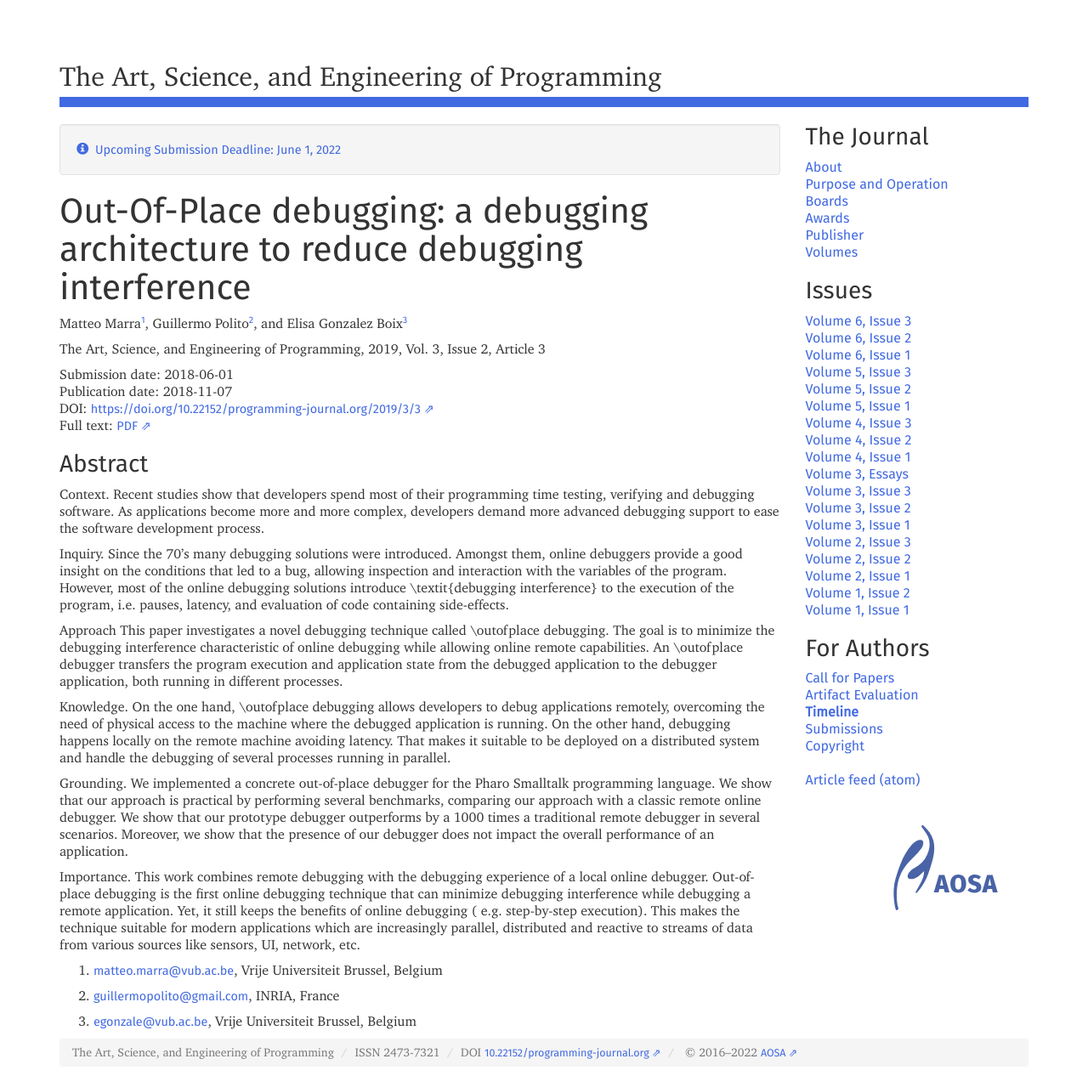
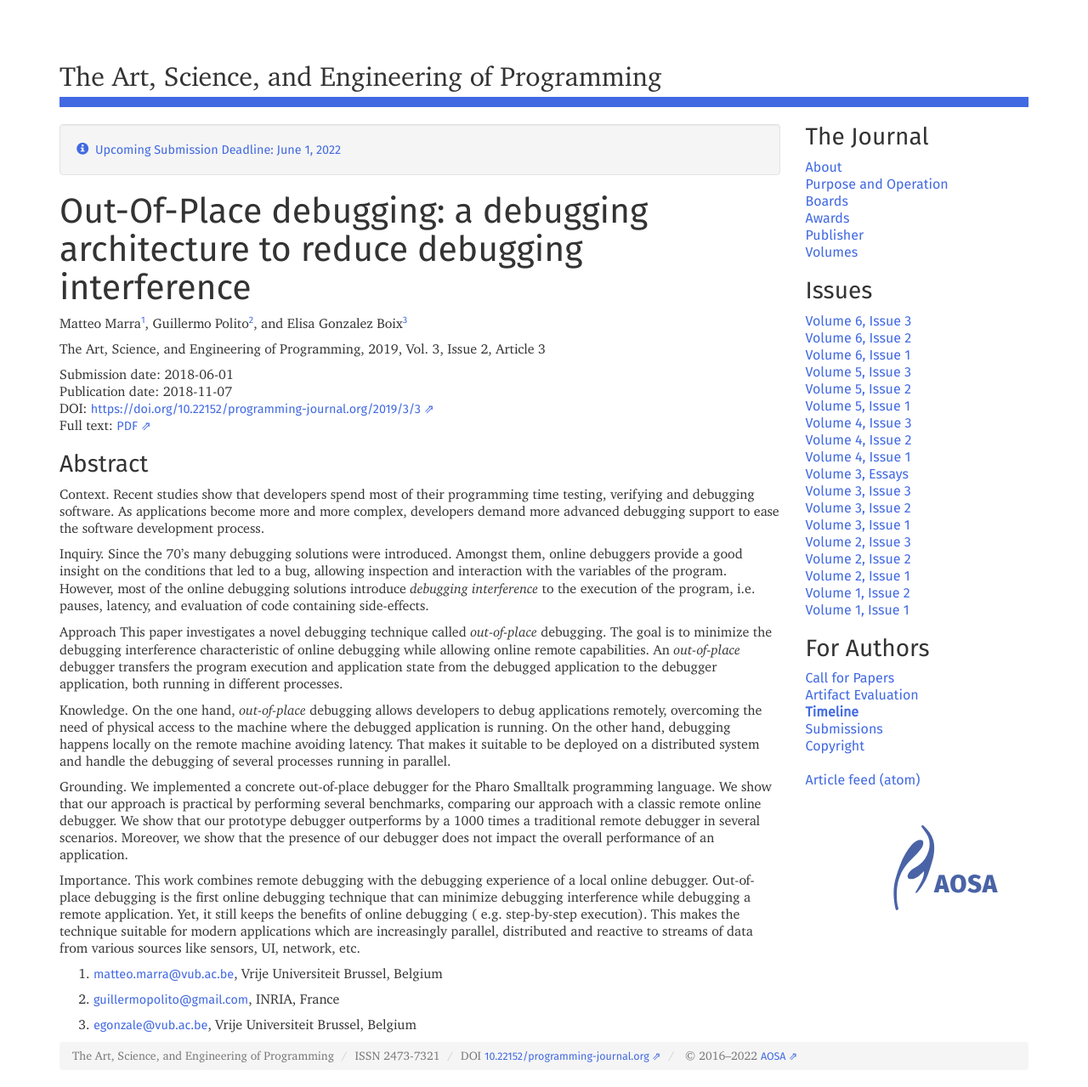
Before and after one commit to programming-journal/programming-journal.github.io, a Jekyll site: the page built from 2019/3/3/index.markdown, in a window 1280 px wide. Shown: the whole page at 85% size. Built offline with Jekyll 4.4.1, drawn with Linux system fonts in a browser that asks for light colours.

Commit message:
[housekeeping] remove some leftover tex in markdown

```diff
--- a/2019/3/3/index.markdown
+++ b/2019/3/3/index.markdown
@@ -28,15 +28,15 @@ excerpt: |
     Inquiry.
     Since the 70's many debugging solutions were introduced.
     Amongst them, online debuggers provide a good insight on the conditions that led to a bug, allowing inspection and interaction with the variables of the program.
-    However, most of the online debugging solutions introduce \textit{debugging interference} to the execution of the program, i.e.  pauses, latency, and evaluation of code containing side-effects.
+    However, most of the online debugging solutions introduce *debugging interference* to the execution of the program, i.e.  pauses, latency, and evaluation of code containing side-effects.
 
     Approach
-    This paper investigates a novel debugging technique called \outofplace debugging.
+    This paper investigates a novel debugging technique called *out-of-place* debugging.
     The goal is to minimize the debugging interference characteristic of online debugging while allowing online remote capabilities.
-    An \outofplace debugger transfers the program execution and application state from the debugged application to the debugger application, both running in different processes.
+    An *out-of-place* debugger transfers the program execution and application state from the debugged application to the debugger application, both running in different processes.
 
     Knowledge.
-    On the one hand, \outofplace debugging allows developers to debug applications remotely, overcoming the need of physical access to the machine where the debugged application is running.
+    On the one hand, *out-of-place* debugging allows developers to debug applications remotely, overcoming the need of physical access to the machine where the debugged application is running.
     On the other hand, debugging happens locally on the remote machine avoiding latency.
     That makes it suitable to be deployed on a distributed system and handle the debugging of several processes running in parallel.
 
@@ -72,15 +72,15 @@ As applications become more and more complex, developers demand more advanced de
 Inquiry.
 Since the 70's many debugging solutions were introduced.
 Amongst them, online debuggers provide a good insight on the conditions that led to a bug, allowing inspection and interaction with the variables of the program.
-However, most of the online debugging solutions introduce \textit{debugging interference} to the execution of the program, i.e.  pauses, latency, and evaluation of code containing side-effects.
+However, most of the online debugging solutions introduce *debugging interference* to the execution of the program, i.e.  pauses, latency, and evaluation of code containing side-effects.
 
 Approach
-This paper investigates a novel debugging technique called \outofplace debugging.
+This paper investigates a novel debugging technique called *out-of-place* debugging.
 The goal is to minimize the debugging interference characteristic of online debugging while allowing online remote capabilities.
-An \outofplace debugger transfers the program execution and application state from the debugged application to the debugger application, both running in different processes.
+An *out-of-place* debugger transfers the program execution and application state from the debugged application to the debugger application, both running in different processes.
 
 Knowledge.
-On the one hand, \outofplace debugging allows developers to debug applications remotely, overcoming the need of physical access to the machine where the debugged application is running.
+On the one hand, *out-of-place* debugging allows developers to debug applications remotely, overcoming the need of physical access to the machine where the debugged application is running.
 On the other hand, debugging happens locally on the remote machine avoiding latency.
 That makes it suitable to be deployed on a distributed system and handle the debugging of several processes running in parallel.
 
--- a/2020/4/12/index.markdown
+++ b/2020/4/12/index.markdown
@@ -22,7 +22,7 @@ excerpt: |
 
     The objective of test prioritization is to rank tests so that defects, if present, are found as early as possible or with the least costs. While there are numerous static approaches that output a ranking of tests solely based on the current version of a program, we focus on change-based test prioritization, which recommends tests that likely fail in response to the most recent program change. The canonical approach relies on coverage data and prioritizes tests that cover the changed region, but obtaining and updating coverage data is costly. More recently, information retrieval techniques that exploit overlapping vocabulary between change and tests have proven to be powerful, yet lightweight.
 
-    In this work, we demonstrate the capabilities of information retrieval for prioritizing tests in dynamic programming languages using Python as example. We discuss and measure previously understudied variation points, including how contextual information around a program change can be used, and design alternatives to the widespread \emph{TF-IDF} retrieval model tailored to retrieving failing tests.
+    In this work, we demonstrate the capabilities of information retrieval for prioritizing tests in dynamic programming languages using Python as example. We discuss and measure previously understudied variation points, including how contextual information around a program change can be used, and design alternatives to the widespread *TF-IDF* retrieval model tailored to retrieving failing tests.
 
     To obtain program changes with associated test failures, we designed a tool that generates a large set of faulty changes from version history along with their test results. Using this data set, we compared existing and new lexical prioritization strategies using four open-source Python projects, showing large improvements over untreated and random test orders and results consistent with related work in statically typed languages.
 
@@ -45,7 +45,7 @@ The practice of unit testing enables programmers to obtain automated feedback on
 
 The objective of test prioritization is to rank tests so that defects, if present, are found as early as possible or with the least costs. While there are numerous static approaches that output a ranking of tests solely based on the current version of a program, we focus on change-based test prioritization, which recommends tests that likely fail in response to the most recent program change. The canonical approach relies on coverage data and prioritizes tests that cover the changed region, but obtaining and updating coverage data is costly. More recently, information retrieval techniques that exploit overlapping vocabulary between change and tests have proven to be powerful, yet lightweight.
 
-In this work, we demonstrate the capabilities of information retrieval for prioritizing tests in dynamic programming languages using Python as example. We discuss and measure previously understudied variation points, including how contextual information around a program change can be used, and design alternatives to the widespread \emph{TF-IDF} retrieval model tailored to retrieving failing tests.
+In this work, we demonstrate the capabilities of information retrieval for prioritizing tests in dynamic programming languages using Python as example. We discuss and measure previously understudied variation points, including how contextual information around a program change can be used, and design alternatives to the widespread *TF-IDF* retrieval model tailored to retrieving failing tests.
 
 To obtain program changes with associated test failures, we designed a tool that generates a large set of faulty changes from version history along with their test results. Using this data set, we compared existing and new lexical prioritization strategies using four open-source Python projects, showing large improvements over untreated and random test orders and results consistent with related work in statically typed languages.
 
```
Also changed, not shown: 2017/1/13/index.markdown (+6 -6 lines).
